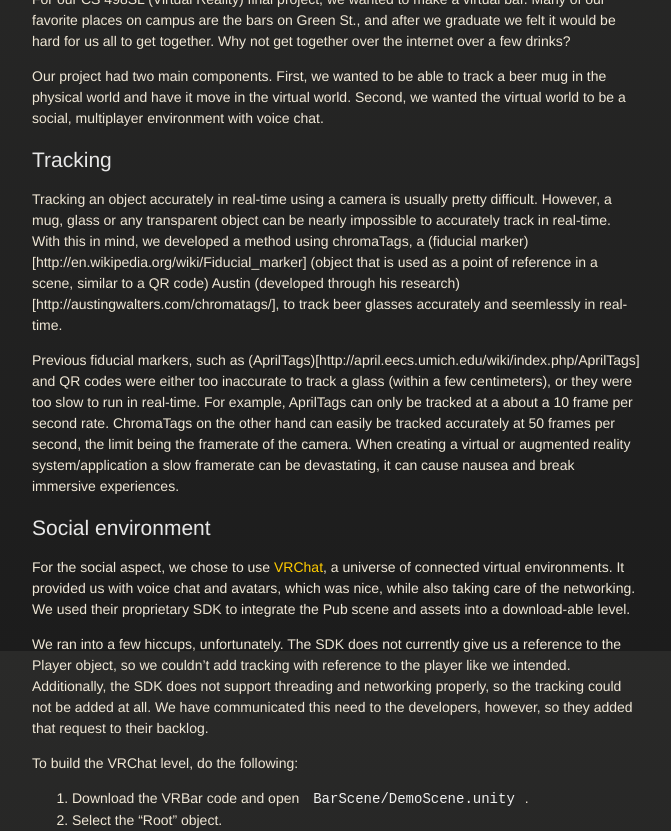
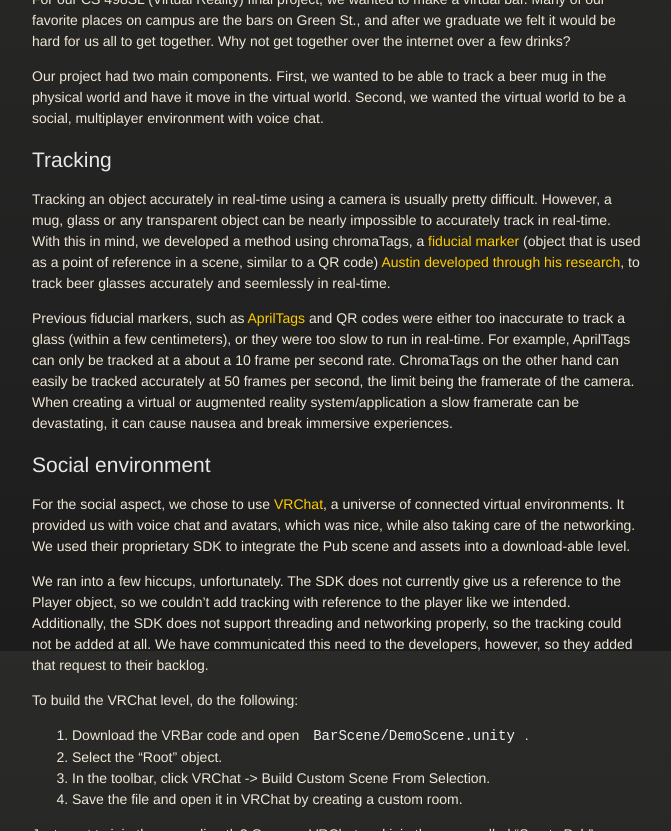
Before and after one commit to colegleason/VRBar, a Jekyll site: the page built from index.md, in a window 1280 px wide and 900 px high, scrolled down 1080 px, cut to the strip 69-900 px from the top of the window. Shown: the whole strip, without its empty margins (303-974 px from the left). Built offline with Jekyll 4.4.1, drawn with Linux system fonts in a browser that asks for light colours; nearby versions of some CDN libraries; some web fonts are replaced.

Commit message:
added tracking stuff, will add pictures shortly

```diff
--- a/index.md
+++ b/index.md
@@ -23,9 +23,9 @@
 
 ## Tracking
 
-Tracking an object accurately in real-time using a camera is usually pretty difficult. However, a mug, glass or any transparent object can be nearly impossible to accurately track in real-time. With this in mind, we developed a method using chromaTags, a (fiducial marker)[http://en.wikipedia.org/wiki/Fiducial_marker] (object that is used as a point of reference in a scene, similar to a QR code) Austin (developed through his research)[http://austingwalters.com/chromatags/], to track beer glasses accurately and seemlessly in real-time.
+Tracking an object accurately in real-time using a camera is usually pretty difficult. However, a mug, glass or any transparent object can be nearly impossible to accurately track in real-time. With this in mind, we developed a method using chromaTags, a [fiducial marker](http://en.wikipedia.org/wiki/Fiducial_marker) (object that is used as a point of reference in a scene, similar to a QR code) [Austin developed through his research](http://austingwalters.com/chromatags/), to track beer glasses accurately and seemlessly in real-time.
 
-Previous fiducial markers, such as (AprilTags)[http://april.eecs.umich.edu/wiki/index.php/AprilTags] and QR codes were either too inaccurate to track a glass (within a few centimeters), or they were too slow to run in real-time. For example, AprilTags can only be tracked at a about a 10 frame per second rate. ChromaTags on the other hand can easily be tracked accurately at 50 frames per second, the limit being the framerate of the camera. When creating a virtual or augmented reality system/application a slow framerate can be devastating, it can cause nausea and break immersive experiences.
+Previous fiducial markers, such as [AprilTags](http://april.eecs.umich.edu/wiki/index.php/AprilTags) and QR codes were either too inaccurate to track a glass (within a few centimeters), or they were too slow to run in real-time. For example, AprilTags can only be tracked at a about a 10 frame per second rate. ChromaTags on the other hand can easily be tracked accurately at 50 frames per second, the limit being the framerate of the camera. When creating a virtual or augmented reality system/application a slow framerate can be devastating, it can cause nausea and break immersive experiences.
 
 ## Social environment
 
```
